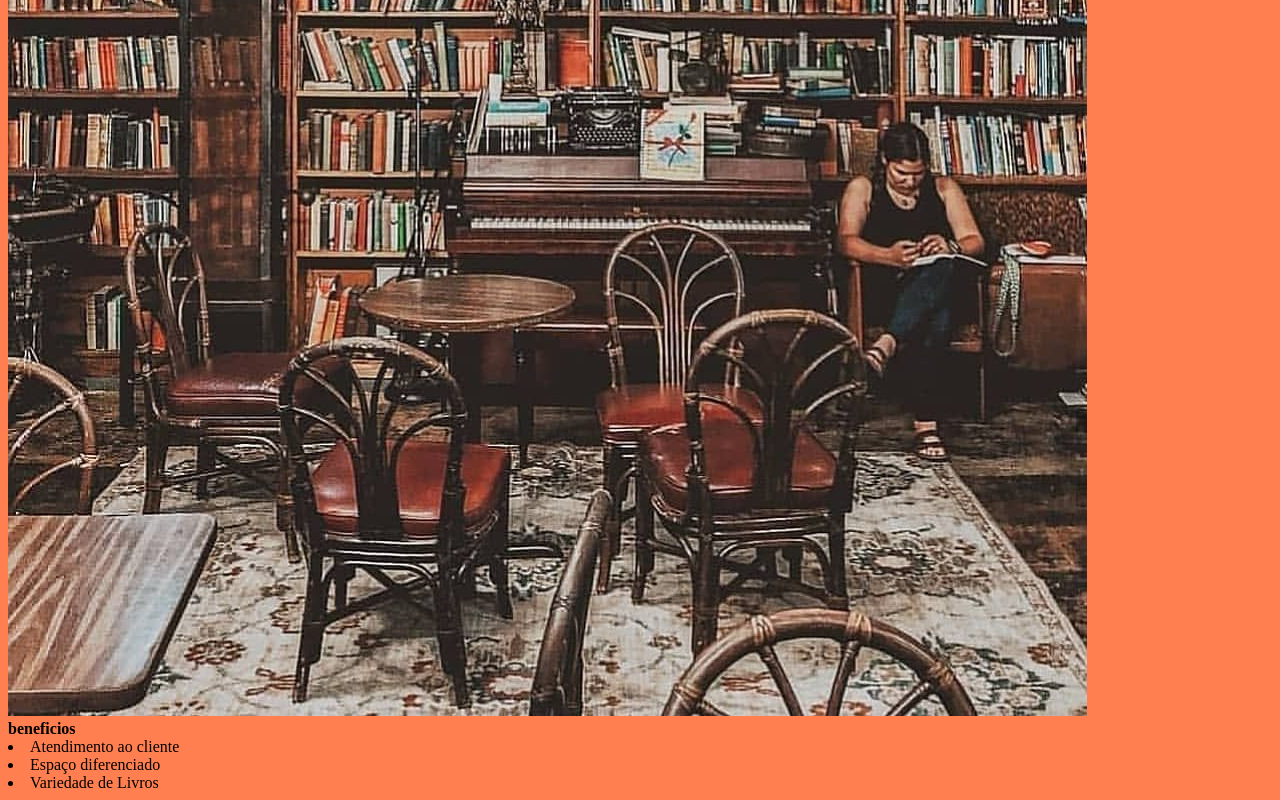
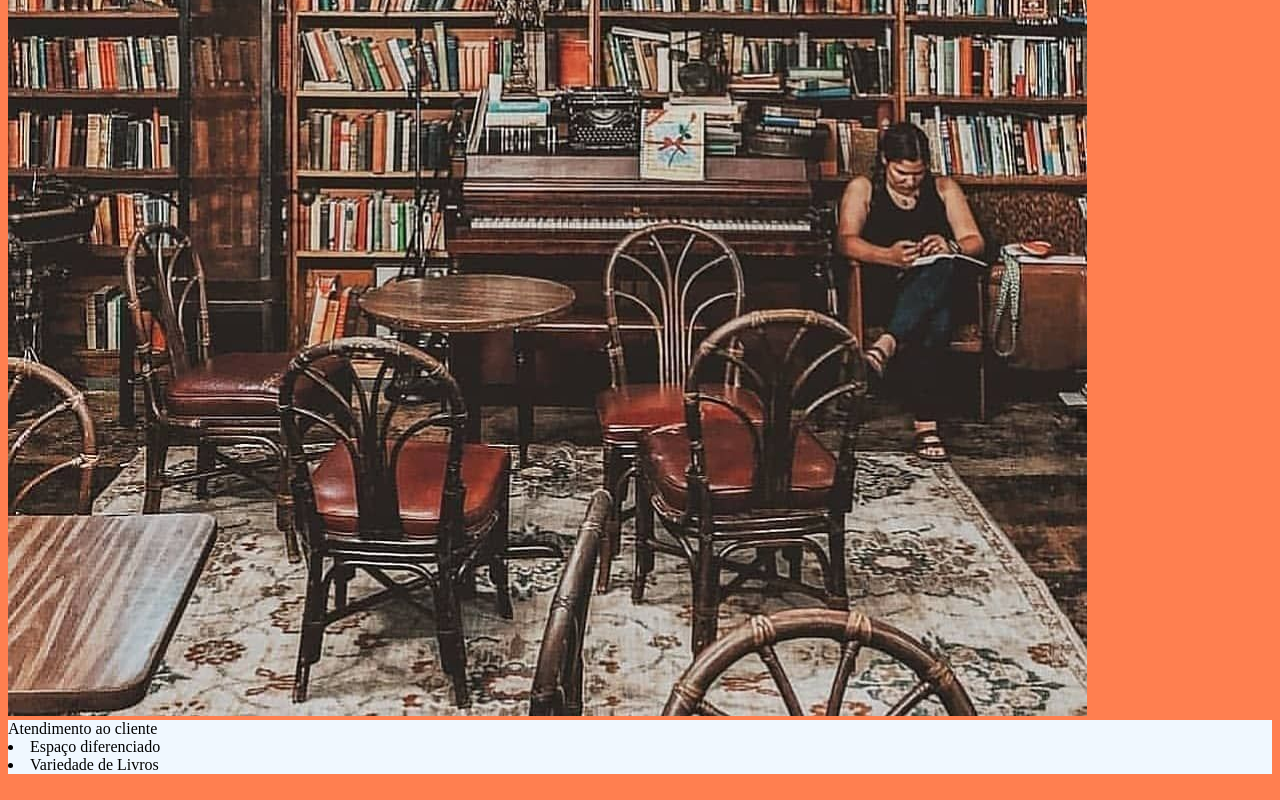
Before and after one commit to anautica/1A-VERCINDES-PROGAMACAO, a plain HTML site: page index.html in a window 1280 px wide. Shown: the part 767-1567 px from the top of the page. Drawn offline with Linux system fonts and the light colour scheme.

Commit message:
tfgdgkibrfghui

```diff
--- a/index.html
+++ b/index.html
@@ -18,8 +18,7 @@
   </div>
 
   <div class="beneficios"
-  <h2><strong>beneficios</strong></h2>
-  <li>Atendimento ao cliente </li>
+  <li class=>Atendimento ao cliente </li>
   <li>Espaço diferenciado</li>
   <li>Variedade de Livros</li>
 </body>
--- a/style.css
+++ b/style.css
@@ -17,3 +17,9 @@ p{
     height: 20%;
     border: 2px solid burlywood;
 }
+.itens{
+    font-style: italic;
+}
+.beneficios{
+    background-color: aliceblue;
+}
```
